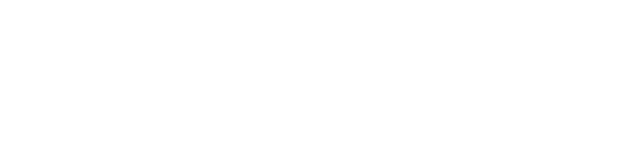
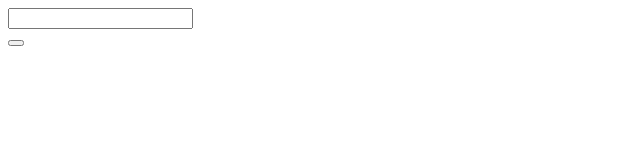
Before and after one commit to StanislavBaratov/odin-library, a plain HTML site: page index.html in a window 1280 px wide. Shown: the whole page, without its empty margins (0-640 px from the left). Drawn offline with Linux system fonts and the light colour scheme.

Commit message:
Add html boilerplate to the header

```diff
--- a/index.html
+++ b/index.html
@@ -9,7 +9,18 @@
 </head>
 <body>
     <div class="body-container">
-        <div class="header"></div>
+        <div class="header">
+            <div class="header-menu-logo-container">
+                <div class="header-burger"></div>
+                <div class="header-logo"></div>
+            </div>
+            <div class="header-search-widget">
+                <div class="header-searchbar">
+                    <input type="search" name="searchQuery" id="search-query">
+                </div>
+                <button type="button" class="search-widget-button"></button>
+            </div>
+        </div>
         <div class="hero"></div>
         <div class="main"></div>
         <div class="footer"></div>
```
